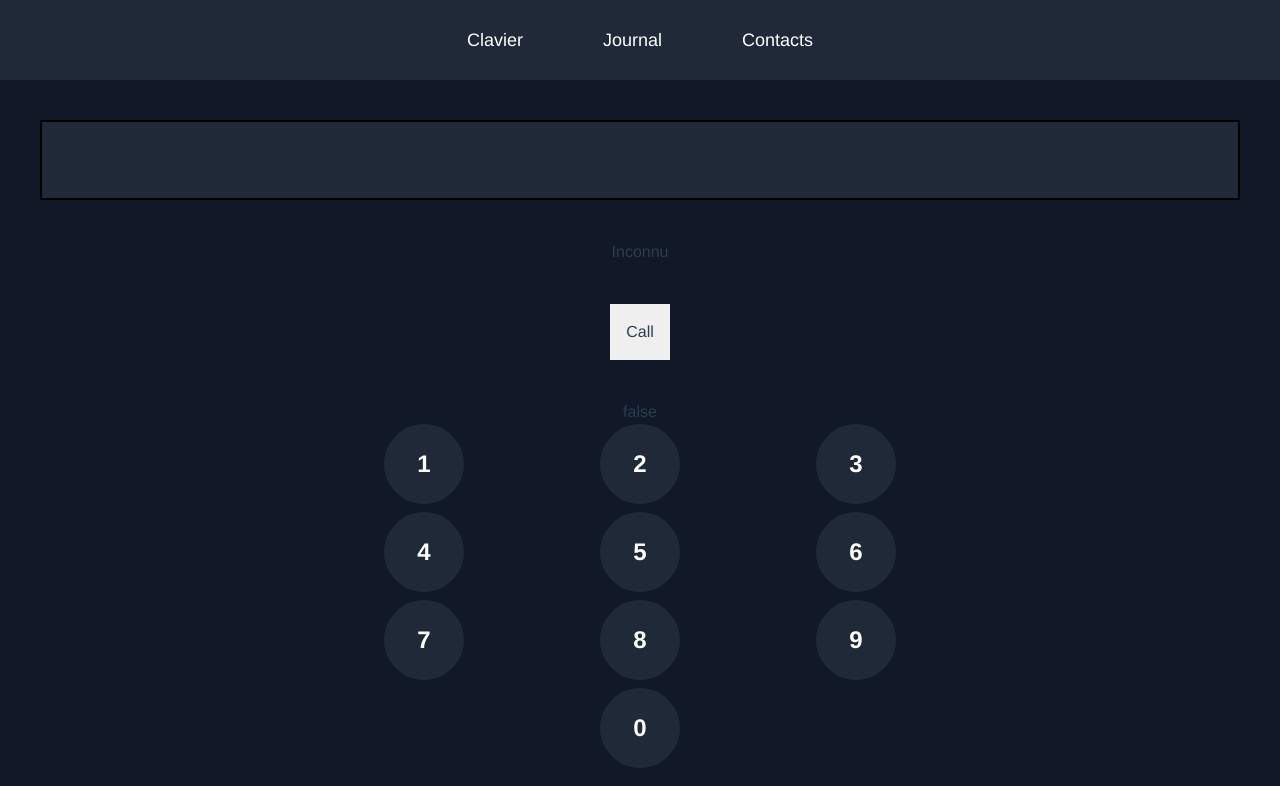
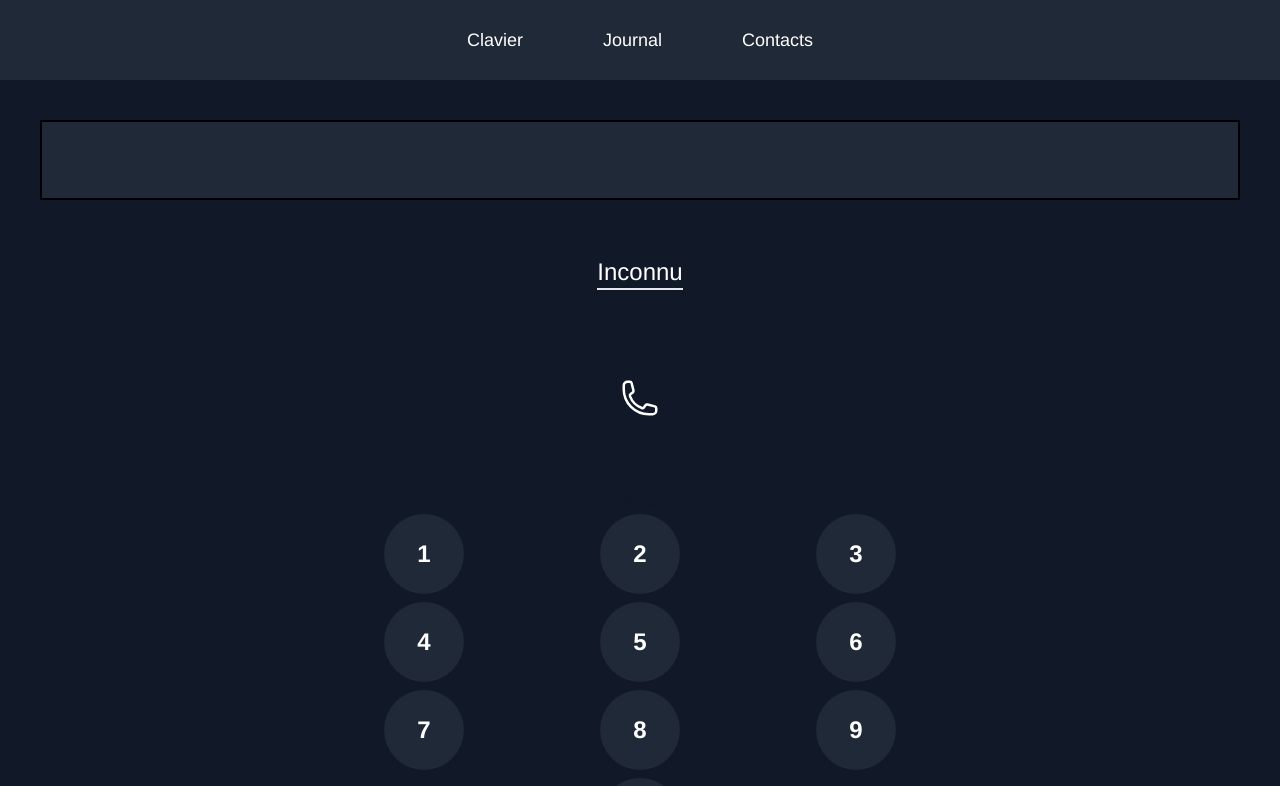
Before and after one commit to FannyGautierr/Rendu_vue, a Vue app: page /#/clavier in a window 1280 px wide. Shown: the top 786 px of the page. Built offline with nearby package versions, Linux system fonts and the light colour scheme.

Commit message:
fix css issues

```diff
--- a/src/components/CallButton.vue
+++ b/src/components/CallButton.vue
@@ -1,13 +1,14 @@
 <template>
-    <form action="" @submit="callSomeone()" class="m-10 ">
 
-
-        <input type="submit" value="Call" class="p-4">
-
-    </form>
+    <button @click="callSomeone()" class="m-10 p-4">
+    <svg xmlns="http://www.w3.org/2000/svg" fill="none" viewBox="0 0 24 24" stroke-width="1.5" stroke="currentColor" class="w-10 h-10 text-white">
+        <path stroke-linecap="round" stroke-linejoin="round" d="M2.25 6.75c0 8.284 6.716 15 15 15h2.25a2.25 2.25 0 002.25-2.25v-1.372c0-.516-.351-.966-.852-1.091l-4.423-1.106c-.44-.11-.902.055-1.173.417l-.97 1.293c-.282.376-.769.542-1.21.38a12.035 12.035 0 01-7.143-7.143c-.162-.441.004-.928.38-1.21l1.293-.97c.363-.271.527-.734.417-1.173L6.963 3.102a1.125 1.125 0 00-1.091-.852H4.5A2.25 2.25 0 002.25 4.5v2.25z" />
+    </svg>
+    </button>
 
 </template>
 <script>
+
 
 export default {
     name:"CallButton",
@@ -26,7 +27,7 @@ export default {
         callSomeone(){
             this.$store.commit("callSomeone",this.callForm)
         }
-    },
+    }
 
 }
 
--- a/src/store/index.js
+++ b/src/store/index.js
@@ -5,7 +5,7 @@ export default createStore({
     contacts:[
       {
         name :"Fanny",
-        number:"0763118672"
+        number:"0724569876"
       },
       {
         name :"Lucas",
--- a/src/views/ClavierView.vue
+++ b/src/views/ClavierView.vue
@@ -1,21 +1,22 @@
 <template>
 
     <displayNumber />
+
     <div class="personn-name" v-if=" number.length < 11  ">
     <div v-for="(contact, index) in contacts" :key="index" >
-        <div class="personn-name" v-if="contact.number === number" >
+        <div class="flex flex-col gap-4 justify-center items-center" v-if="contact.number === number" >
             <span class="text-white text-2xl border-b-2 m-4">{{contact.name}}</span>
             <CallButton :number="number" :name="contact.name"/>
-            {{ find=true }}
+            <span class="text-gray-900">{{ find=true }}</span>
         </div>
 
     </div>
 
     </div>
-    <div v-if="number.length<11 && !find">
-        <span>Inconnu</span>
+    <div v-if="number.length<11 && !find" class="flex flex-col gap-4 justify-center items-center">
+        <span class="text-white text-2xl border-b-2 m-4">Inconnu</span>
         <CallButton :number="number" :name="number"/>
-        {{find=false}}
+        <span class="text-gray-900">{{ find=false }}</span>
 
     </div>
 
--- a/src/views/ContactForm.vue
+++ b/src/views/ContactForm.vue
@@ -1,9 +1,9 @@
 <template>
-<form action="" @submit.prevent="submitForm()">
-    <input type="text" placeholder="name" v-model="contactForm.name">
-    <input type="tel" placeholder="phone number" v-model="contactForm.number">
+<form action="" @submit.prevent="submitForm()" class="flex flex-col justify-items items-center gap-4 p-4 bg-gray-800  w-1/2 m-center mt-10">
+    <input type="text" placeholder="name" v-model="contactForm.name" class="p-2">
+    <input type="tel" placeholder="phone number" v-model="contactForm.number" class="p-2">
 
-    <input type="submit" value="Add a new contact">
+    <input type="submit" value="+ Add" class="p-2 rounded-xl w-1/3 text-lg">
 </form>
 </template>
 <script>
--- a/src/views/ContactView.vue
+++ b/src/views/ContactView.vue
@@ -1,6 +1,9 @@
 <template>
+    <div class="mt-10">
+    <router-link to="/contactForm" class="text-black text-2xl p-2 bg-white">+ Add a new Contact</router-link>
+    </div>
     <div class="home">
-        <router-link to="/contactForm" class="text-black text-2xl p-2 bg-white my-20">+ Add a new Contact</router-link>
+
 
         <h1 class="text-white text-2xl mt-20">Your contact</h1>
         <div v-for="(contact, index) in contacts" :key="index" class="flex flex-row items-center justify-center gap-10">
```
